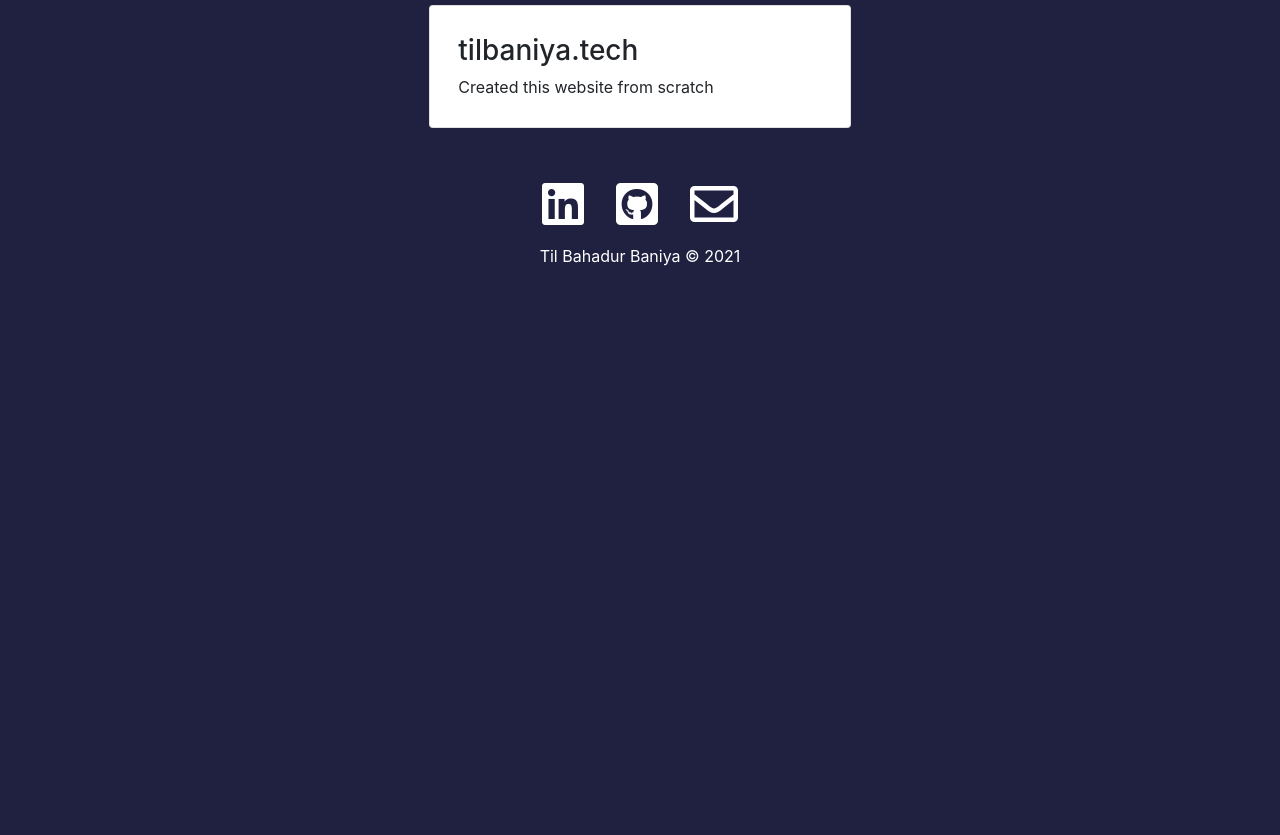
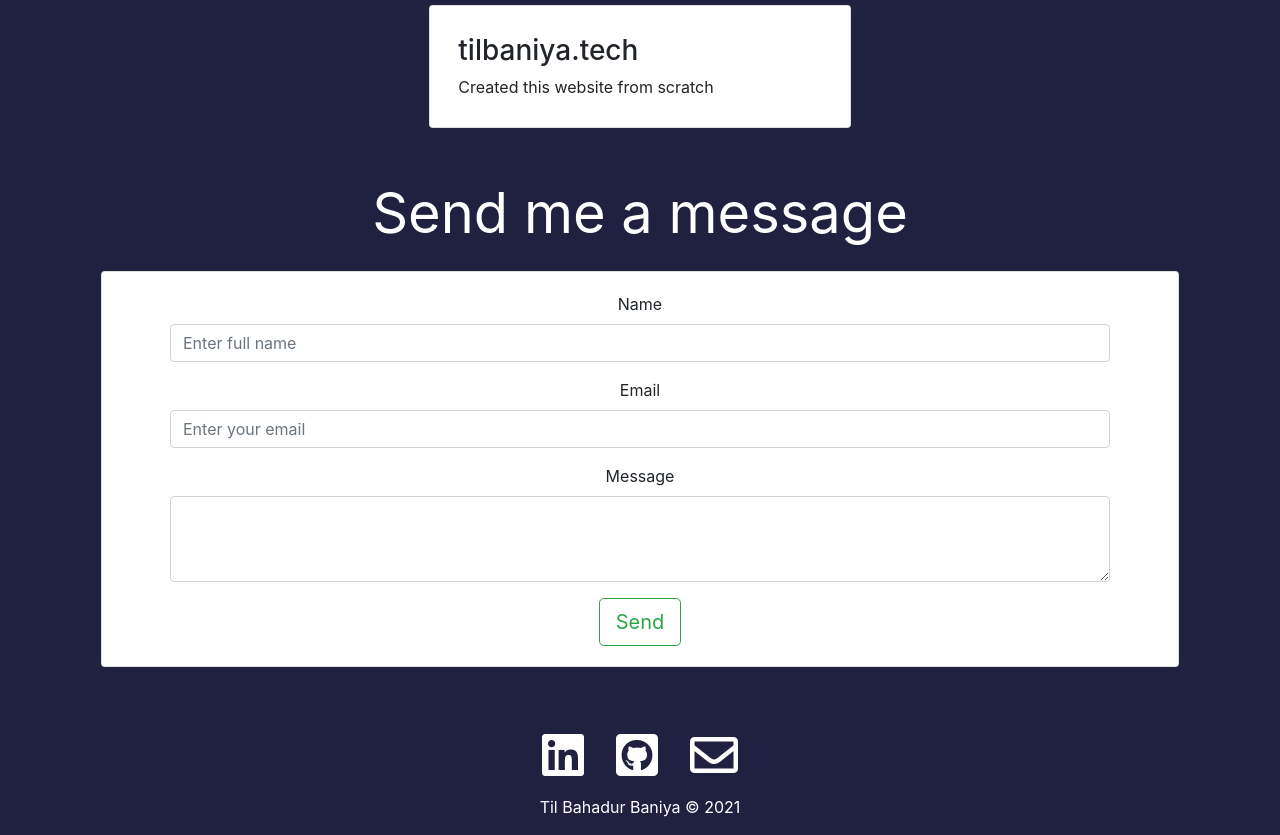
Before and after one commit to tilay123/Profile, a plain HTML site: page index.html in a window 1280 px wide. Shown: the part 1731-2566 px from the top of the page. Before the commit the page ends 2015 px from the top, so only its background shows below. Drawn offline with nearby package versions, Linux system fonts and the light colour scheme.

Commit message:
added form

```diff
--- a/index.html
+++ b/index.html
@@ -13,7 +13,6 @@
     <link rel="stylesheet" href="https://stackpath.bootstrapcdn.com/bootstrap/4.1.1/css/bootstrap.min.css"
         integrity="sha384-WskhaSGFgHYWDcbwN70/dfYBj47jz9qbsMId/iRN3ewGhXQFZCSftd1LZCfmhktB" crossorigin="anonymous">
     <link rel="preconnect" href="https://fonts.gstatic.com">
-    <script type="text/javascript" src="https://identity.netlify.com/v1/netlify-identity-widget.js"></script>
     <link href="https://fonts.googleapis.com/css2?family=Allura&display=swap" rel="stylesheet">
     <link rel="stylesheet" href="css/style.css">
     <title>Til's Simple Profile</title>
@@ -26,9 +25,7 @@
         </nav>
     </header>
 
-    <div data-netlify-identity-menu></div>
     <section id="profile">
-
         <div class="container text-center d-flex justify-content-center">
 
             <div class="card justify-content-center p-5 mx-3 my-3">
@@ -134,12 +131,36 @@
                     <p class="card-text">Created this website from scratch</p>
                 </div>
             </div>
+        </div>
 
+    </section>
 
+    <section>
+        <h5 class="display-4 text-white text-center mt-5"><b>Send me a message</b></h5>
+        <div class="container text-center d-flex justify-content-center mb-5">
+            <div class="card justify-content-center px-5 mx-3 my-3" style="width: 80rem;">
+                <div class="card-body">
 
+                    <form name="message" netlify>
+                        <div class="form-group">
+                            <label for="name">Name</label>
+                            <input class="form-control" type="text" id="name" placeholder="Enter full name">
+                        </div>
+                        <div class="form-group">
+                            <label for="name">Email</label>
+                            <input class="form-control" type="email" id="email" placeholder="Enter your email">
+                        </div>
+                        <div class="form-group">
+                            <label for="message">Message</label>
+                            <textarea class="form-control" id="message" rows="3"></textarea>
+                        </div>
+
+                        <button class="btn btn-outline-success btn-lg" type="submit">Send</button>
+                    </form>
+                </div>
+            </div>
 
         </div>
-
     </section>
 
     <footer class="text-white">
```
